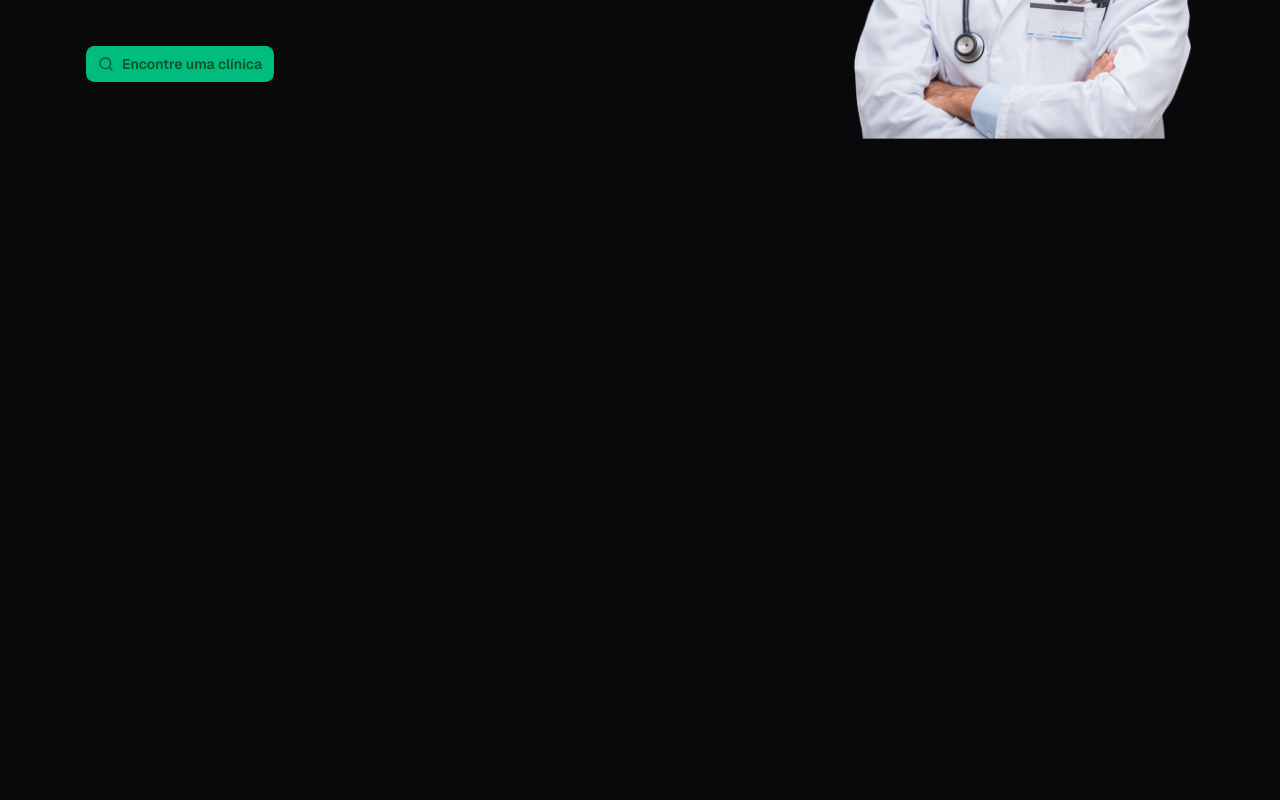
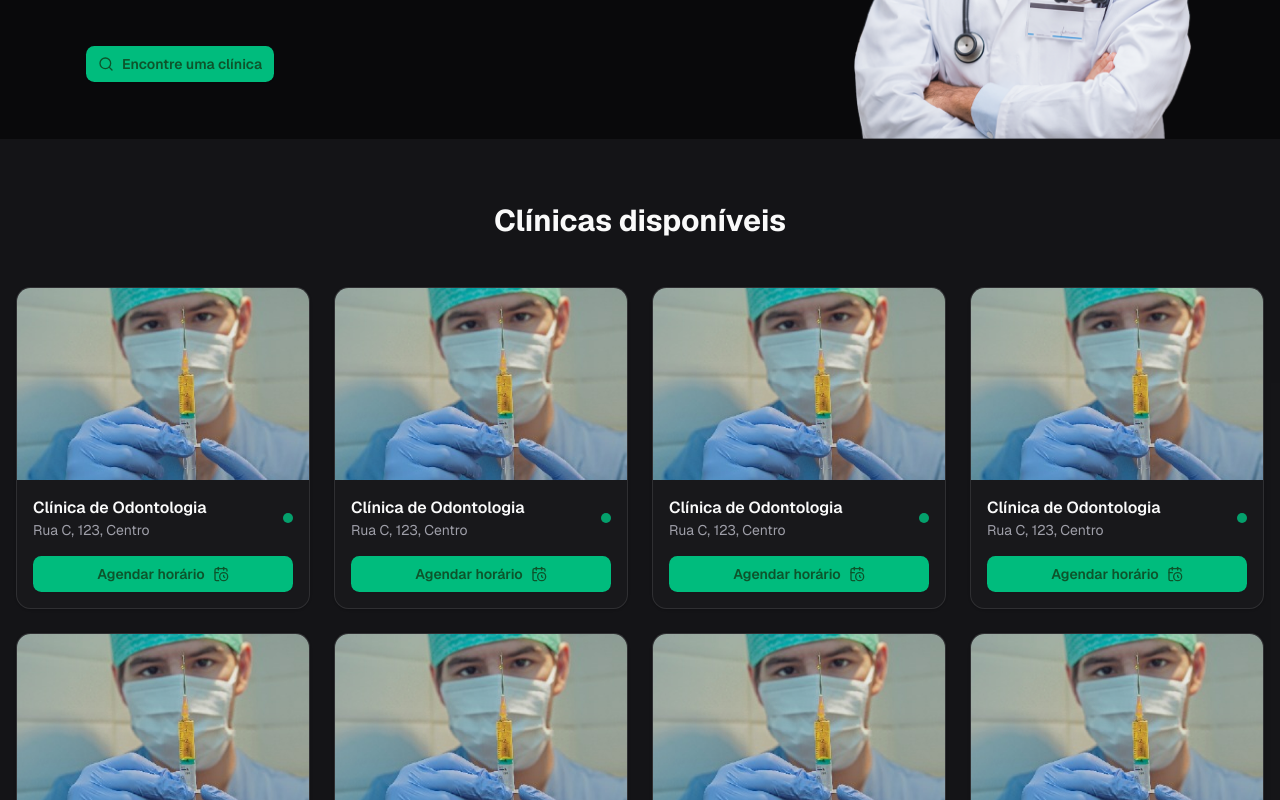
Before and after one commit to hfmelodev/odontoPRO, a Next.js app: page / in a window 1280 px wide. Shown: the part 380-1180 px from the top of the page. Before the commit the page ends 800 px from the top, so only its background shows below. Built offline with nearby package versions, Linux system fonts and the light colour scheme.

Commit message:
Criando grid clinicas

```diff
--- a/biome.json
+++ b/biome.json
@@ -20,7 +20,8 @@
 			"recommended": true,
 			"suspicious": {
 				"noShadowRestrictedNames": "off",
-				"noExplicitAny": "off"
+				"noExplicitAny": "off",
+				"noArrayIndexKey": "off"
 			},
 			"nursery": {
 				"useSortedClasses": {
--- a/src/app/(public)/_components/hero/index.tsx
+++ b/src/app/(public)/_components/hero/index.tsx
@@ -5,7 +5,7 @@ import { Button } from '@/components/ui/button'
 export function Hero() {
   return (
     <section>
-      <div className="container mx-auto px-4 pt-20 sm:px-6 lg:px-8">
+      <div className="container mx-auto px-4 pt-20 pb-6 sm:px-6 sm:pb-0 lg:px-8">
         <main className="mt-2 flex items-center justify-center">
           <article className="flex max-w-3xl flex-[2] flex-col justify-center space-y-4 md:space-y-8">
             <h1 className="max-w-2xl font-bold text-4xl tracking-tight lg:text-5xl">
--- /dev/null
+++ b/src/app/(public)/_components/professionals/index.tsx
@@ -0,0 +1,47 @@
+import { CalendarClock } from 'lucide-react'
+import Image from 'next/image'
+import Link from 'next/link'
+import { Button } from '@/components/ui/button'
+import { Card, CardContent } from '@/components/ui/card'
+
+export function Professionals() {
+  return (
+    <section className="bg-muted/40 py-16">
+      <div className="container mx-auto px-4">
+        <h2 className="mb-12 text-center font-bold text-3xl">Clínicas disponíveis</h2>
+
+        <section className="grid grid-cols-1 gap-6 sm:grid-cols-2 lg:grid-cols-4">
+          {Array.from({ length: 8 }).map((_, index) => (
+            <Card key={index} className="overflow-hidden py-0">
+              <CardContent className="p-0">
+                <div>
+                  <div className="relative h-48">
+                    <Image src="/clinics.png" alt="Foto ilustrativa de uma clínica" fill className="object-cover" />
+                  </div>
+                </div>
+
+                <div className="space-y-4 p-4">
+                  <div className="flex items-center justify-between">
+                    <div>
+                      <h3 className="font-semibold">Clínica de Odontologia</h3>
+                      <p className="text-muted-foreground text-sm">Rua C, 123, Centro</p>
+                    </div>
+
+                    <div className="size-2.5 animate-pulse rounded-full bg-primary" />
+                  </div>
+
+                  <Link href="/clinic/18sd56syh21">
+                    <Button className="w-full font-semibold">
+                      Agendar horário
+                      <CalendarClock />
+                    </Button>
+                  </Link>
+                </div>
+              </CardContent>
+            </Card>
+          ))}
+        </section>
+      </div>
+    </section>
+  )
+}
--- a/src/app/(public)/page.tsx
+++ b/src/app/(public)/page.tsx
@@ -1,5 +1,6 @@
 import { Header } from './_components/header'
 import { Hero } from './_components/hero'
+import { Professionals } from './_components/professionals'
 
 export default function Home() {
   return (
@@ -8,6 +9,7 @@ export default function Home() {
 
       <div>
         <Hero />
+        <Professionals />
       </div>
     </main>
   )
```
